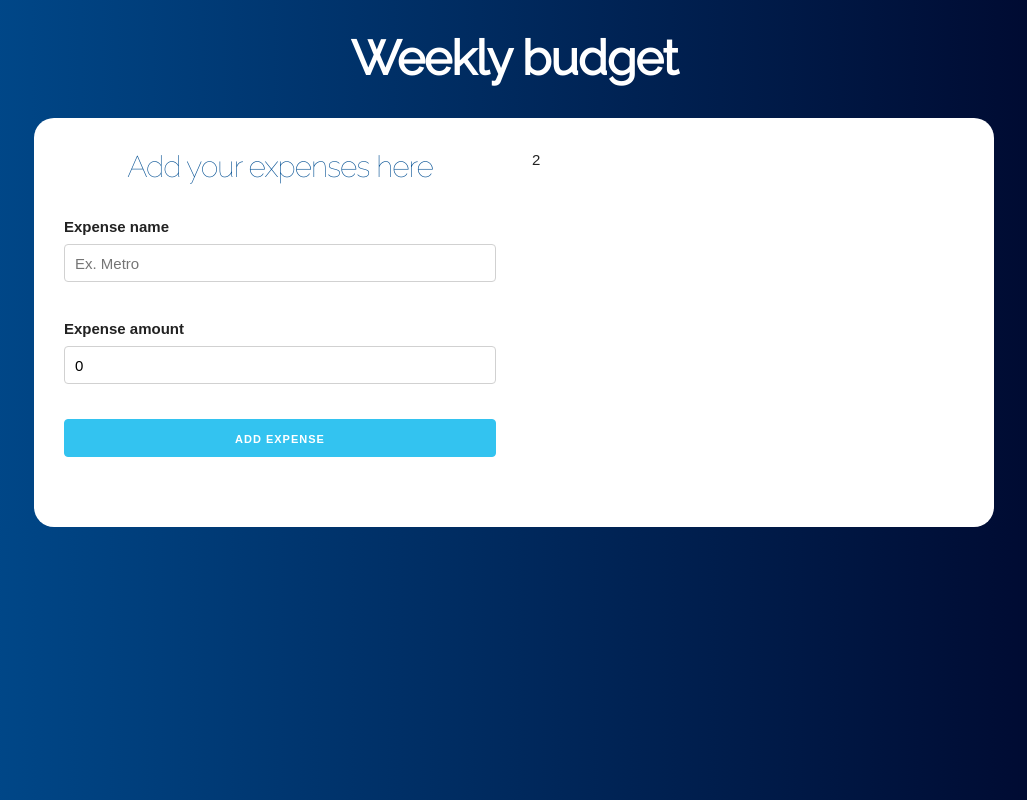
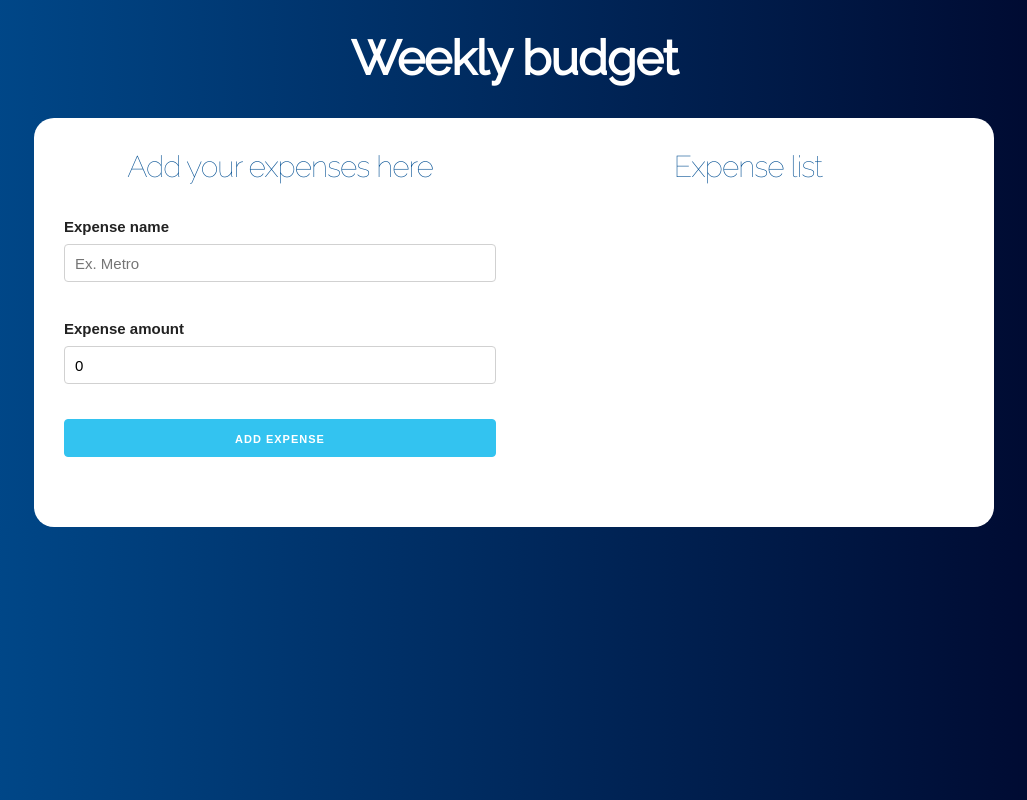
Before and after one commit to david-portilla/weekly-budget, a React (Create React App) app: page / in a window 1280 px wide. Both pictures are taken after typing "5" into the empty fields and a click on the input "Set budget". Shown: the whole page, without its empty margins (126-1153 px from the left). Built offline with nearby package versions, Linux system fonts and the light colour scheme.

Commit message:
showing expenses on second column

```diff
--- a/src/App.js
+++ b/src/App.js
@@ -1,5 +1,6 @@
 import { useState } from 'react';
 import Form from './Form';
+import List from './List';
 import Question from './Question';
 
 function App () {
@@ -38,7 +39,13 @@
                   addNewExpense={ addNewExpense }
                 />
               </div>
-              <div className="one-half column">2</div>
+
+              <div className="one-half column">
+                <List
+                  expenses={ expenses }
+                />
+              </div>
+
             </div>
           )
         }
--- /dev/null
+++ b/src/Expense.js
@@ -0,0 +1,11 @@
+import React from 'react'
+
+const Expense = ({ expense }) => (
+  <li className="gastos">
+    <p>{ expense.name }
+      <span className="gasto">${ expense.amount }</span>
+    </p>
+  </li>
+)
+
+export default Expense
--- /dev/null
+++ b/src/List.js
@@ -0,0 +1,19 @@
+import React from 'react'
+import Expense from './Expense'
+
+const List = ({ expenses }) => {
+  return (
+    <div className="gastos-realizados">
+      <h2>Expense list</h2>
+      {expenses.map(expense => (
+        <Expense
+          key={ expense.id }
+          expense={ expense }
+        />
+      ))
+      }
+    </div>
+  )
+}
+
+export default List
```
